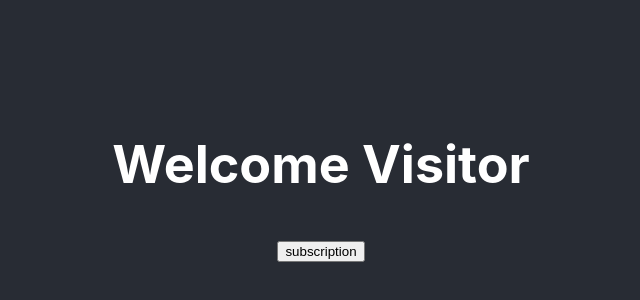
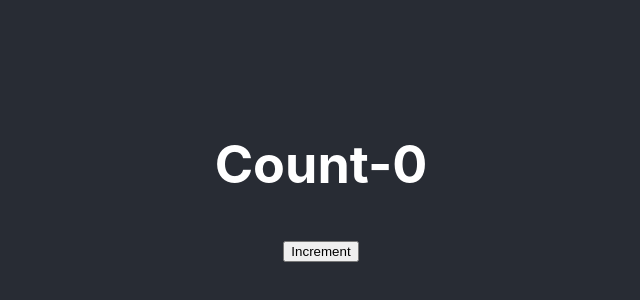
Before and after one commit to dipeshshakya/reacttuts, a React (Create React App) app: page / in a window 1280 px wide. Shown: the part 220-520 px from the top of the page, without its empty margins (319-959 px from the left). Built offline with nearby package versions, Linux system fonts and the light colour scheme.

Commit message:
setState methods

```diff
--- a/src/App.js
+++ b/src/App.js
@@ -4,6 +4,7 @@
 import Greet from "./Components/Greet";
 import Welcome from "./Components/Welcome";
 import Message from "./Components/Message";
+import Counter from "./Components/Counter";
 
 function App() {
   return (
@@ -13,7 +14,8 @@
         <Greet name="Dipesh" heroName="Shaktiman">
           <p>This the paragraph tag</p>
         </Greet> */}
-        <Message />
+        {/* <Message /> */}
+        <Counter />
       </header>
     </div>
   );
--- /dev/null
+++ b/src/Components/Counter.js
@@ -0,0 +1,30 @@
+import React, { Component } from "react";
+
+class Counter extends Component {
+  constructor(props) {
+    super(props);
+    this.state = {
+      count: 0,
+    };
+  }
+  increment() {
+    this.setState(
+      {
+        count: this.state.count + 1,
+      },
+      () => {
+        console.log("callback value", this.state.count);
+      }
+    );
+  }
+  render() {
+    return (
+      <div>
+        <h1>Count-{this.state.count}</h1>
+        <button onClick={() => this.increment()}>Increment</button>
+      </div>
+    );
+  }
+}
+
+export default Counter;
```
